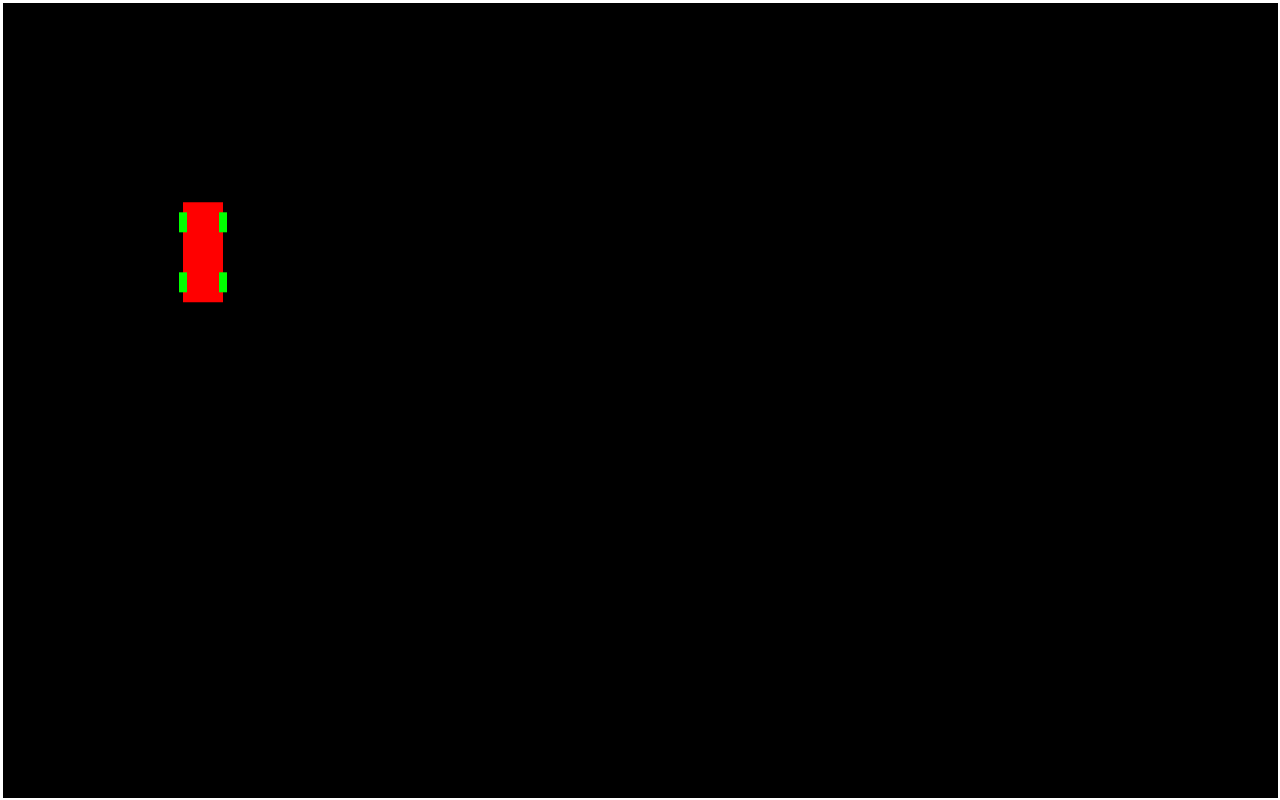
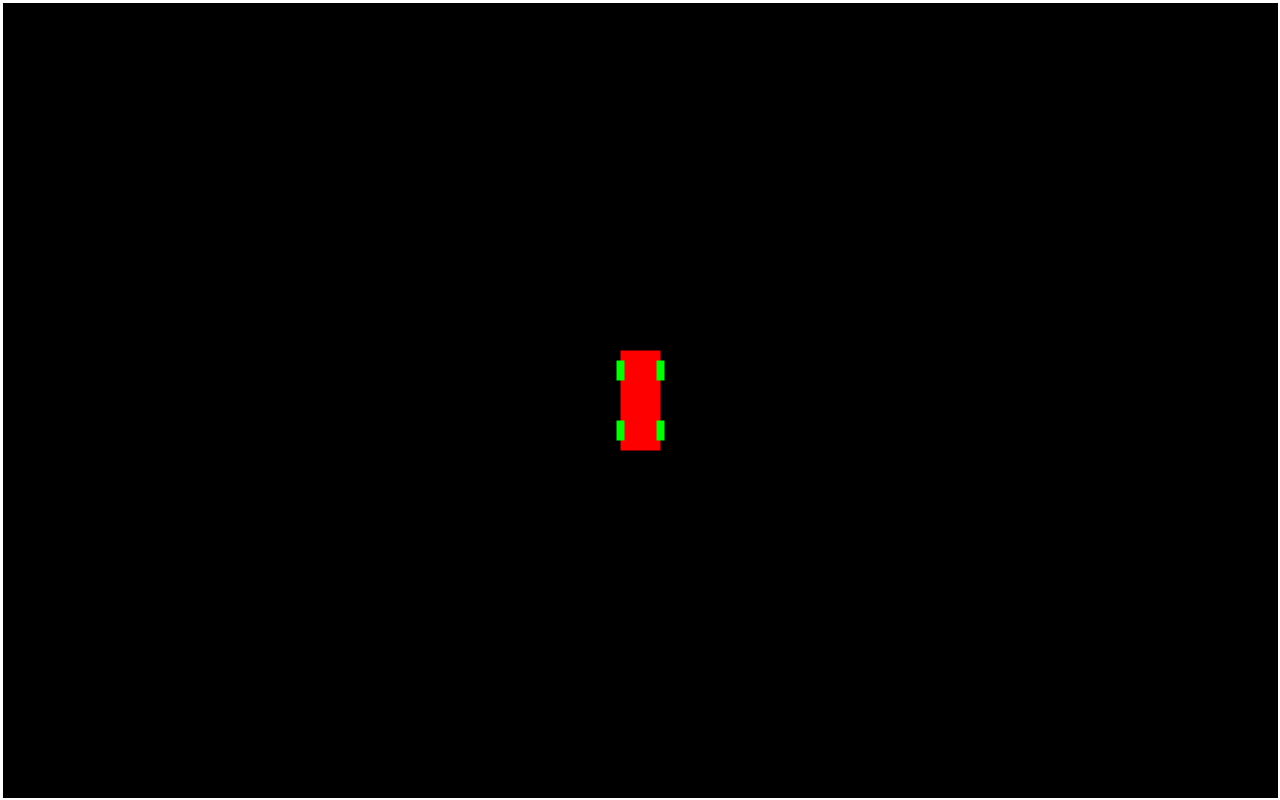
Before and after one commit to tzorake/car-project, a plain HTML site: page index.html in a window 1280 px wide. Drawn offline with Linux system fonts and the light colour scheme.

Commit message:
Add files via upload

```diff
--- a/index.html
+++ b/index.html
@@ -13,6 +13,12 @@
     <script>
         const SECOND_TO_MILLISECONDS = 1000;
 
+        function BACKGROUND(color)
+        {
+            gameCanvasContext.fillStyle = color;
+            gameCanvasContext.fillRect(0, 0, canvasWidth, canvasHeight);
+        }
+
         const body = document.querySelector('body');
         const gameCanvas = document.querySelector('.game-canvas');
 
@@ -21,118 +27,210 @@
 
         const gameCanvasContext = gameCanvas.getContext('2d');
 
-
         const canvasWidth = gameCanvas.clientWidth;
         const canvasHeight = gameCanvas.clientHeight;
 
-        let car;
+        class GameLoop
+        {
+            #startTimeStamp = null;
+            #previousTimeStamp = null;
+            #done = false;
 
-        function background(color) {
-            gameCanvasContext.fillStyle = color;
-            gameCanvasContext.fillRect(0, 0, canvasWidth, canvasHeight);
-        }
+            #objects = [];
 
-        function start() {
-            let start, previousTimeStamp;
-            let done = false;
+            #step = function()
+            {
+                const step = function(timestamp)
+                {
+                    if (this.startTimeStamp === null)
+                    {
+                        this.startTimeStamp = timestamp;
+                    }
 
-            function step(timestamp) {
-                if (start === undefined) {
-                    start = timestamp;
-                }
-                const elapsed = timestamp - start;
+                    if (this.previousTimeStamp !== null)
+                    {
+                        const dt = timestamp - this.previousTimeStamp;
 
-                if (previousTimeStamp !== timestamp) {
-                    background('rgba(0, 0, 0, 1.0)');
+                        BACKGROUND('rgba(0, 0, 0, 1.0)');
 
-                    car.update(elapsed);
-                    const corners = car.corners();
-                    const wheels = car.wheels();
-                    const tire = car.tire;
+                        this.#objects.forEach(object => {
+                            object.update(dt);
+                            object.renderer.render(object);
+                        });
+                    }
 
-                    gameCanvasContext.fillStyle = 'rgba(255, 0, 0, 1.0)';
-                    const c = new Path2D(`M ${corners[0].x} ${corners[0].y} L ${corners[1].x} ${corners[1].y} L ${corners[2].x} ${corners[2].y} L ${corners[3].x} ${corners[3].y} Z`);
-                    gameCanvasContext.fill(c);
+                    this.previousTimeStamp = timestamp;
 
-                    gameCanvasContext.fillStyle = 'rgba(0, 255, 0, 1.0)';
-                    wheels.forEach(wheel => {
-                        const corners = wheel.corners;
-                        const w = new Path2D(`M ${corners[0].x} ${corners[0].y} L ${corners[1].x} ${corners[1].y} L ${corners[2].x} ${corners[2].y} L ${corners[3].x} ${corners[3].y} Z`);
-                        gameCanvasContext.fill(w);
-                    })
+                    if (!this.done)
+                    {
+                        window.requestAnimationFrame(step);
+                    }
+                }.bind(this);
+
+                window.requestAnimationFrame(step);
+            }.bind(this);
+
+            constructor(objects)
+            {
+                this.#objects = objects.slice();
+            }
+
+            // `startTimeStamp` field getter & setter
+            get startTimeStamp()
+            {
+                return this.#startTimeStamp;
+            }
+
+            set startTimeStamp(value)
+            {
+                this.#startTimeStamp = value;
+            }
+
+            // `previousTimeStamp` field getter & setter
+            get previousTimeStamp()
+            {
+                return this.#previousTimeStamp;
+            }
+
+            set previousTimeStamp(value)
+            {
+                this.#previousTimeStamp = value;
+            }
+
+            // `done` field getter & setter
+            get done()
+            {
+                return this.#done;
+            }
+
+            set done(value)
+            {
+                this.#done = value;
+            }
+
+            start()
+            {
+                window.requestAnimationFrame(this.#step);
+            }
+
+            addObject(object) {
+                if (object != undefined && !object.hasOwnProperty('update'))
+                {
+                    throw new Error('GameLoop.addObject(object) : Passed object has no `update` method!');
                 }
 
-                previousTimeStamp = timestamp;
-                if (!done) {
-                    window.requestAnimationFrame(step);
-                }
+                this.#objects.push(object);
             }
+        };
 
-            window.requestAnimationFrame(step);
-        }
-
-        class Vec2D {
+        class Vector2D
+        {
             #x;
             #y;
 
-            constructor(x, y) {
+            constructor(x, y)
+            {
                 this.#x = x;
                 this.#y = y;
             }
 
-            get x() {
+            get x()
+            {
                 return this.#x;
             }
 
-            get y() {
+            get y()
+            {
                 return this.#y;
             }
 
-            rotated(theta, c) {
-                c = c === undefined ? c = new Vec2D(0.0, 0.0) : c;
+            rotated(theta, c)
+            {
+                c = c === undefined ? c = new Vector2D(0.0, 0.0) : c;
 
-                return new Vec2D(
+                return new Vector2D(
                     (this.x - c.x)*Math.cos(theta) - (this.y - c.y)*Math.sin(theta) + c.x,
                     (this.x - c.x)*Math.sin(theta) + (this.y - c.y)*Math.cos(theta) + c.y
                 );
             }
 
-            length() {
+            length()
+            {
                 return Math.sqrt(this.x*this.x + this.y*this.y);
             }
 
-            abs() {
+            abs()
+            {
                 return this.length();
             }
 
-            add(...other) {
-                return new Vec2D(this.x + other.reduce((acc, item) => acc += item.x, 0.0), this.y + other.reduce((acc, item) => acc += item.y, 0.0));
+            add(...other)
+            {
+                return new Vector2D(
+                    this.x + other.reduce((acc, item) => acc += item.x, 0.0),
+                    this.y + other.reduce((acc, item) => acc += item.y, 0.0)
+                );
             }
 
-            mult(other) {
-                const isVec2D = value => value instanceof Vec2D;
+            multiply(other) {
+                if (Vector2D.isVector2D(other))
+                {
+                    return this.x*other.x + this.y*other.y;
+                }
+
+                throw new Error('Vector2D.multiply(other) : Function argument should have `Vector2D` type!');
+            }
+
+            multiplyScalar(scalar)
+            {
                 const isNumber = value => typeof value === 'number';
 
-                const __nvmult__ = (number, vector) => new Vec2D(number*vector.x, number*vector.y);
-                const __vvmult__ = (first, second) => first.x*second.x + first.y*second.y;
+                if (isNumber(scalar))
+                {
+                    return new Vector2D(
+                        scalar*this.x,
+                        scalar*this.y
+                    );
+                }
 
-                if (isVec2D(this) && isNumber(other)) {
-                    return __nvmult__(other, this);
-                }
-                else if (isNumber(this) && isVec2D(other)) {
-                    return __nvmult__(this, other);
-                }
-                else if (isVec2D(this) && isVec2D(other)) {
-                    return __nvmult__(this, other);
-                }
-                else {
-                    throw new Error('Vec2D: `mult` arguments have to be either `Number` or `Vec2D` type!');
-                }
+                throw new Error('Vector2D.multiplyScalar(scalar) : Function argument should has `Number` type!');
             }
-        }
 
-        // https://asawicki.info/Mirror/Car%20Physics%20for%20Games/Car%20Physics%20for%20Games.html
-        class CarObject {
+            static isVector2D(value)
+            {
+                return value instanceof Vector2D;
+            }
+        };
+
+        class GameObject
+        {
+            #renderer;
+
+            constructor()
+            {
+
+            }
+
+            update(dt)
+            {
+                throw new Error('GameObject: update method is not implemented yet!');
+            }
+
+            get renderer()
+            {
+                return this.#renderer;
+            }
+
+            set renderer(renderer)
+            {
+                this.#renderer = renderer;
+            }
+
+
+        };
+
+        class CarObject extends GameObject
+        {
             #position;
             #width;
             #height;
@@ -142,90 +240,112 @@
             #engineForce;
             #dragConstant;
             #rollingResistanceConstant;
+            #brakingConstant;
             #mass;
 
-            #tire = new Vec2D(8.0, 20.0);
+            #tire = new Vector2D(8.0, 20.0); // 0.2 x 0.34
 
-            constructor(x, y, width, height) {
-                this.#position = new Vec2D(x, y);        // position of car
-                this.#width = width;                     // width of car
-                this.#height = height;                   // height of car
-                this.#rotation = 0.0;                    // rotation of car
-                this.#unitVector = new Vec2D(0.0, 1.0);  // unit vector (car heading direction)
-                this.#velocity = new Vec2D(0.0, 0.0);    // velocity of car
-                this.#engineForce = 1.0;
-                this.#dragConstant = 0.4257;
+            constructor(x, y, width, height)
+            {
+                super();
+
+                this.#position                  = new Vector2D(x, y);     // position of car
+                this.#width                     = width;                  // width of car
+                this.#height                    = height;                 // height of car
+                this.#rotation                  = 0.0;                    // rotation of car
+                this.#unitVector                = new Vector2D(0.0, 1.0); // unit vector (car heading direction)
+                this.#velocity                  = new Vector2D(0.0, 0.0); // velocity of car
+                this.#engineForce               = 1.0;
+                this.#dragConstant              = 0.4257;
                 this.#rollingResistanceConstant = 12.8;
-                this.#mass = 1500.0;
+                this.#brakingConstant           = 1.0;
+                this.#mass                      = 1500.0;
+
+                this.renderer = new CarRenderer();
             }
 
-            get position() {
+            get position()
+            {
                 return this.#position;
             }
 
-            set position(value) {
-                console.assert(value instanceof Vec2D);
+            set position(value)
+            {
                 this.#position = value;
             }
 
-            get x() {
+            get x()
+            {
                 return this.position.x;
             }
 
-            get y() {
+            get y()
+            {
                 return this.position.y;
             }
 
-            get width() {
+            get width()
+            {
                 return this.#width;
             }
 
-            get height() {
+            get height()
+            {
                 return this.#height;
             }
 
-            get rotation() {
+            get rotation()
+            {
                 return this.#rotation;
             }
 
-            set rotation(value) {
+            set rotation(value)
+            {
                 this.#rotation = value;
             }
 
-            get unitVector() {
+            get unitVector()
+            {
                 return this.#unitVector;
             }
 
-            get tire() {
+            get tire()
+            {
                 return this.#tire;
             }
 
-            get velocity() {
+            get velocity()
+            {
                 return this.#velocity;
             }
 
-            set velocity(value) {
-                console.assert(value instanceof Vec2D);
+            set velocity(value)
+            {
                 this.#velocity = value;
             }
 
-            get engineForce() {
+            get engineForce()
+            {
                 return this.#engineForce;
             }
 
-            get dragConstant() {
+            get dragConstant()
+            {
                 return this.#dragConstant;
             }
 
-            get rollingResistanceConstant() {
+            get rollingResistanceConstant()
+            {
                 return this.#rollingResistanceConstant;
             }
 
-            get mass() {
+            get mass()
+            {
                 return this.#mass;
             }
 
-            corners() {
+            vertices()
+            {
                /*
                 *    0         1
                 *      *-----*
@@ -237,63 +357,102 @@
                 */
                 const c = this.position;
                 const theta = this.rotation;
-                const cons = [new Vec2D(this.x - this.width/2, this.y - this.height/2),
-                              new Vec2D(this.x + this.width/2, this.y - this.height/2),
-                              new Vec2D(this.x + this.width/2, this.y + this.height/2),
-                              new Vec2D(this.x - this.width/2, this.y + this.height/2)];
+                const vertices = [
+                    new Vector2D(
+                        this.x - this.width/2,
+                        this.y - this.height/2
+                    ),
 
-                return cons.map(p => p.rotated(theta, c));
+                    new Vector2D(
+                        this.x + this.width/2,
+                        this.y - this.height/2
+                    ),
+
+                    new Vector2D(
+                        this.x + this.width/2,
+                        this.y + this.height/2
+                    ),
+
+                    new Vector2D(
+                        this.x - this.width/2,
+                        this.y + this.height/2
+                    )
+                ];
+
+                return vertices.map(v => v.rotated(theta, c));
             }
 
-            wheel(index) {
+            wheel(index)
+            {
                 const c = this.position;
                 const theta = this.rotation;
                 const tire = this.tire;
-                const ws = [new Vec2D(c.x - this.width/2, c.y - 3*this.height/10),
-                            new Vec2D(c.x + this.width/2, c.y - 3*this.height/10),
-                            new Vec2D(c.x + this.width/2, c.y + 3*this.height/10),
-                            new Vec2D(c.x - this.width/2, c.y + 3*this.height/10)];
 
                 let wheel;
 
                 switch (index) {
                     case 0: {
-                        wheel = new Vec2D(c.x - this.width/2, c.y - 3*this.height/10);
+                        wheel = new Vector2D(
+                            c.x - this.width/2,
+                            c.y - 3*this.height/10
+                        );
                     } break;
                     case 1: {
-                        wheel = new Vec2D(c.x + this.width/2, c.y - 3*this.height/10);
+                        wheel = new Vector2D(
+                            c.x + this.width/2,
+                            c.y - 3*this.height/10
+                        );
                     } break;
                     case 2: {
-                        wheel = new Vec2D(c.x + this.width/2, c.y + 3*this.height/10);
+                        wheel = new Vector2D(
+                            c.x + this.width/2,
+                            c.y + 3*this.height/10
+                        );
                     } break;
                     case 3: {
-                        wheel = new Vec2D(c.x - this.width/2, c.y + 3*this.height/10);
+                        wheel = new Vector2D(
+                            c.x - this.width/2,
+                            c.y + 3*this.height/10
+                        );
                     } break;
                     default:
-                        return [];
+                        throw new Error("CarObject.wheel(index) : Incorrect index was passed!");
                 }
 
-                return { center  : wheel,
-                         corners : [new Vec2D(wheel.x - tire.x/2, wheel.y - tire.y/2).rotated(theta, c),
-                                    new Vec2D(wheel.x + tire.x/2, wheel.y - tire.y/2).rotated(theta, c),
-                                    new Vec2D(wheel.x + tire.x/2, wheel.y + tire.y/2).rotated(theta, c),
-                                    new Vec2D(wheel.x - tire.x/2, wheel.y + tire.y/2).rotated(theta, c)] };
+                return {
+                    center  : wheel,
+                    vertices : [
+                        new Vector2D(
+                            wheel.x - tire.x/2,
+                            wheel.y - tire.y/2
+                        ).rotated(theta, c),
+
+                        new Vector2D(
+                            wheel.x + tire.x/2,
+                            wheel.y - tire.y/2
+                        ).rotated(theta, c),
+
+                        new Vector2D(
+                            wheel.x + tire.x/2,
+                            wheel.y + tire.y/2
+                        ).rotated(theta, c),
+
+                        new Vector2D(
+                            wheel.x - tire.x/2,
+                            wheel.y + tire.y/2
+                        ).rotated(theta, c)
+                    ]
+                };
             }
 
-            wheels() {
-                const wheelIndecies = [0, 1, 2, 3];
-                return wheelIndecies.map(index => {
-                    return this.wheel(index);
-                });
+            wheels()
+            {
+                const indecies = [0, 1, 2, 3];
+                return indecies.map(index => this.wheel(index));
             }
 
-            update(dt) {
-                // const pos = this.position;
-                // const theta = this.rotation;
-                // const uv = this.heading;
-                // const rv = v.rotated(theta);
-                // this.position = pos.add(rv);
-
+            update(dt)
+            {
                 const time  = dt/SECOND_TO_MILLISECONDS;
 
                 const engineForce               = this.engineForce
@@ -305,41 +464,49 @@
                 const initialVelocity           = this.velocity;
                 const initialPosition           = this.position;
 
-                const tractionForce             = unitVector.mult(engineForce);                              // F_traction = u / engineForce
-                const dragForce                 = initialVelocity.mult(-dragConstant*initialVelocity.abs()); // F_drag = -C_drag * v * |v|
-                const rollingResistanceForce    = initialVelocity.mult(-rollingResistanceConstant);          // F_rr = -C_rr * v
+                const tractionForce             = unitVector.multiplyScalar(engineForce);                              // F_traction = u / engineForce
+                const dragForce                 = initialVelocity.multiplyScalar(-dragConstant*initialVelocity.abs()); // F_drag = -C_drag * v * |v|
+                const rollingResistanceForce    = initialVelocity.multiplyScalar(-rollingResistanceConstant);          // F_rr = -C_rr * v
 
-                const force                     = tractionForce.add(dragForce, rollingResistanceForce);      // F = F_traction + F_drag + F_rr
-                const acceleration              = force.mult(1.0/mass);                                      // a = F / M
+                const force                     = tractionForce.add(dragForce, rollingResistanceForce);                // F = F_traction + F_drag + F_rr
+                const acceleration              = force.multiplyScalar(1.0/mass);                                      // a = F / M
 
-                const velocity                  = initialVelocity.add(acceleration.mult(time));              // v = v + dt * a
+                const velocity                  = initialVelocity.add(acceleration.multiplyScalar(time));              // v = v + dt * a
                 this.velocity                   = velocity;
 
-                const position                  = initialPosition.add(velocity.mult(time));                  // p = p + dt * v
+                const position                  = initialPosition.add(velocity.multiplyScalar(time));                  // p = p + dt * v
                 this.position                   = position;
             }
-        }
+        };
 
-        class BasicController {
-            constructor(speaker, controllable, buttonMapping) {
-                speaker.addEventListener('keypress', e => {
-                    const keyCode = e.code;
-                    const action = buttonMapping[keyCode];
+        class CarRenderer
+        {
+            render(car)
+            {
+                const vertices = car.vertices();
+                const wheels = car.wheels();
+                const tire = car.tire;
 
-                    if (action !== undefined) {
-                        action.call(action, controllable);
-                    }
+                gameCanvasContext.fillStyle = 'rgba(255, 0, 0, 1.0)';
+                const c = new Path2D(`M ${vertices[0].x} ${vertices[0].y} L ${vertices[1].x} ${vertices[1].y} L ${vertices[2].x} ${vertices[2].y} L ${vertices[3].x} ${vertices[3].y} Z`);
+                gameCanvasContext.fill(c);
 
+                gameCanvasContext.fillStyle = 'rgba(0, 255, 0, 1.0)';
+                wheels.forEach(wheel => {
+                    const vertices = wheel.vertices;
+                    const w = new Path2D(`M ${vertices[0].x} ${vertices[0].y} L ${vertices[1].x} ${vertices[1].y} L ${vertices[2].x} ${vertices[2].y} L ${vertices[3].x} ${vertices[3].y} Z`);
+                    gameCanvasContext.fill(w);
                 });
             }
         };
 
-        car = new CarObject(200, 200, 40, 100);
-        const controller = new BasicController(window, car, {
-            'KeyA' : (controllable) => { controllable.rotation = 2*Math.PI*Math.random() }
-        });
+        const objects = [];
 
-        start();
+        const car = new CarObject(canvasWidth/2, canvasHeight/2, 40, 100);
+        objects.push(car);
+
+        const gameLoop = new GameLoop(objects);
+        gameLoop.start();
 
     </script>
 </body>
```
